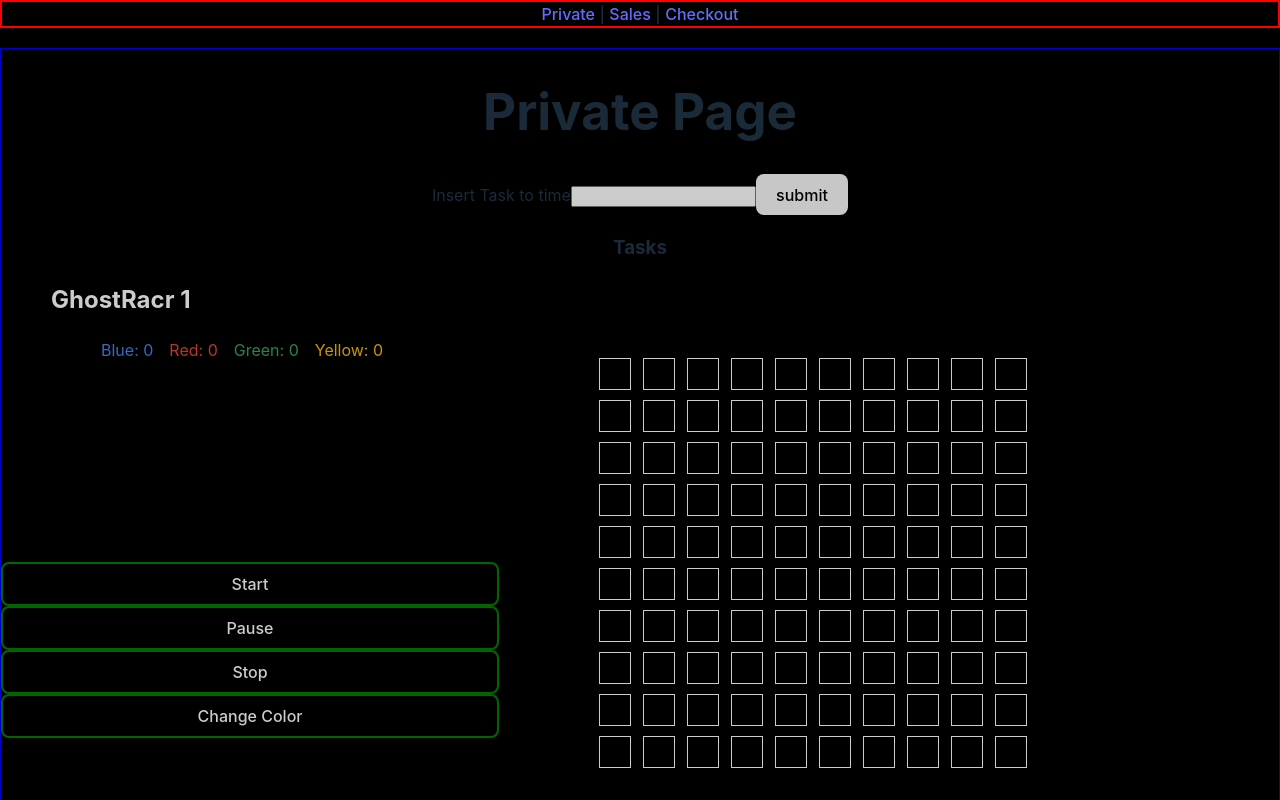
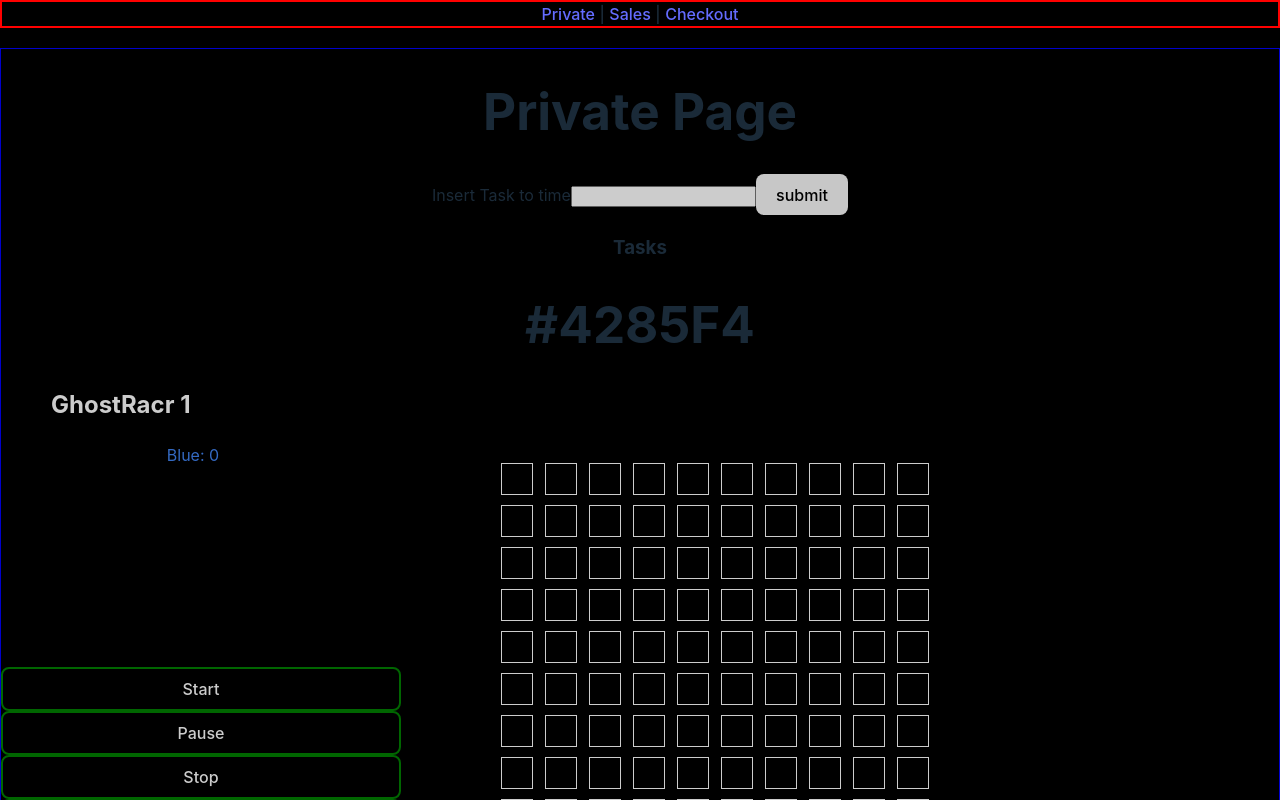
Before and after one commit to pmrprdc/gamifiedworkday, a React (Vite) app: page /private in a window 1280 px wide. Shown: the top 800 px of the page. Built offline with nearby package versions, Linux system fonts and the light colour scheme.

Commit message:
can submit colors into tasks and time them

```diff
--- a/src/components/PRIVATE/TIMING/VisualTimer.jsx
+++ b/src/components/PRIVATE/TIMING/VisualTimer.jsx
@@ -63,14 +63,14 @@ const SquareTitle = styled.h2`
 
 const VisualTimer = () => {
   const initialColor = 'black';
-  const colors = ['#4285F4', '#EA4336', '#33A853', '#FABD05'];
+  const colors = ['#4285F4'];
   const [activeColorIndex, setActiveColorIndex] = useState(0);
   const [boxes, setBoxes] = useState([Array(100).fill(initialColor)]);
   const [isActive, setIsActive] = useState(false);
   const [timer, setTimer] = useState(0);
   const bottomRef = useRef(null);
   const [inputText, setInputText]=useState("");
-  const [tasksToTime, setTasksToTime] = useState([]);
+  const [tasksToTime, setTasksToTime] = useState(['#4285F4']);
   const colorNames = {
     '#4285F4': 'Blue',
     '#EA4336': 'Red',
@@ -84,7 +84,7 @@ const VisualTimer = () => {
 
     const handleKeyPress = (event) => {
       if (event.code === 'Space') {
-        setActiveColorIndex(prevIndex => (prevIndex + 1) % colors.length);
+        setActiveColorIndex(prevIndex => (prevIndex + 1) % tasksToTime.length);
       } else if (event.code === 'p') {
         pauseTimer();
       }
@@ -94,7 +94,7 @@ const VisualTimer = () => {
     return () => {
       document.removeEventListener('keydown', handleKeyPress);
     };
-  }, [colors.length]);
+  }, [tasksToTime.length]);
 
   useEffect(() => {
     let interval = null;
@@ -108,7 +108,7 @@ const VisualTimer = () => {
             return prevBoxes.map((boxSet, index) => {
               if (index === setIndex) {
                 let updatedSet = [...boxSet];
-                updatedSet[boxIndex] = colors[activeColorIndex];
+                updatedSet[boxIndex] = tasksToTime[activeColorIndex];
                 return updatedSet;
               }
               return boxSet;
@@ -117,7 +117,7 @@ const VisualTimer = () => {
             return prevBoxes.map((boxSet, index) => {
               if (index === setIndex) {
                 let updatedSet = [...boxSet];
-                updatedSet[boxIndex] = colors[activeColorIndex];
+                updatedSet[boxIndex] = tasksToTime[activeColorIndex];
                 return updatedSet;
               }
               return boxSet;
@@ -127,7 +127,7 @@ const VisualTimer = () => {
       }, 60);
     }
     return () => clearInterval(interval);
-  }, [isActive, timer, activeColorIndex, colors]);
+  }, [isActive, timer, activeColorIndex, setTasksToTime]);
 
   useEffect(() => {
     if (bottomRef.current) {
@@ -150,7 +150,7 @@ const VisualTimer = () => {
     setBoxes([Array(100).fill(initialColor)]);
   }
 
-  const colorCount = colors.reduce((acc, color) => {
+  const colorCount = tasksToTime.reduce((acc, color) => {
     acc[color] = boxes.flat().filter(boxColor => boxColor === color).length;
     return acc;
   }, {});
@@ -163,8 +163,6 @@ const VisualTimer = () => {
   }
 
   const taskSubmitHandler = (e) => {
-
-    console.log("TaskSubmitHandler Has Run")
     setTasksToTime([...tasksToTime, inputText])
     setInputText("");
     console.log(tasksToTime)
@@ -177,11 +175,8 @@ const VisualTimer = () => {
         Insert Task to time
       <input value={inputText} onChange={taskInputHandler} type='text'/>
       </label>
-
       <button onClick={taskSubmitHandler}>submit</button>
       <h3>Tasks</h3>
-
-
       {tasksToTime.map((task) => (
        <h1 key={task}>{task}</h1>
 ))}
@@ -198,7 +193,7 @@ const VisualTimer = () => {
 
           <div >
           <Scoreboard style={{ display: "flex", flexDirection: "row"}} >
-        {colors.map((color) => (
+        {tasksToTime.map((color) => (
           <Score key={color} style={{color: `${color}`}}>
             {colorNames[color]}: {colorCount[color]}
           </Score>
@@ -208,7 +203,7 @@ const VisualTimer = () => {
         <Button onClick={startTimer}>Start</Button>
         <Button onClick={pauseTimer}>Pause</Button>
         <Button onClick={stopTimer}>Stop</Button>
-        <Button onClick={() => setActiveColorIndex(prevIndex => (prevIndex + 1) % colors.length)}>Change Color</Button>
+        <Button onClick={() => setActiveColorIndex(prevIndex => (prevIndex + 1) % tasksToTime.length)}>Change Color</Button>
 
       </div>
             <BoxContainer>
```
